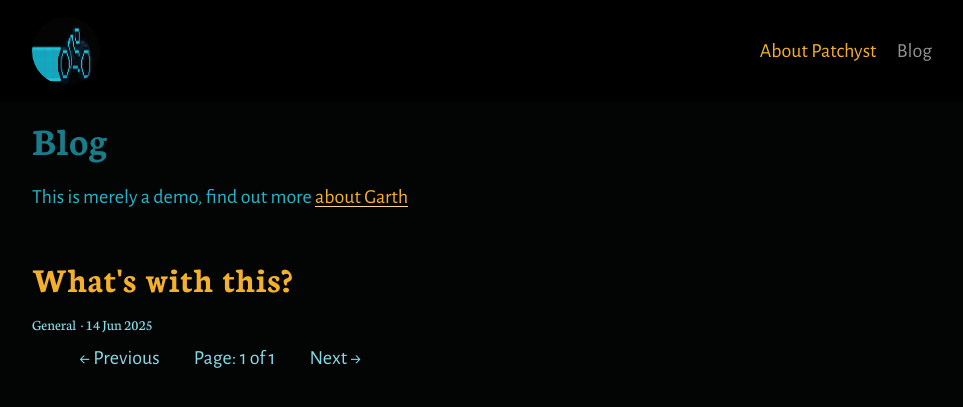
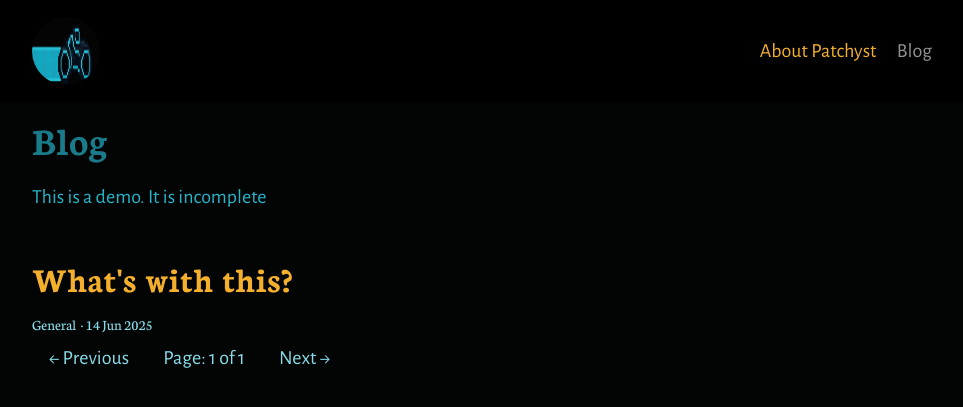
Before and after one commit to Patchyst/Patchyst.github.io, a Jekyll site: the page built from index.html, in a window 1280 px wide. Shown: the top 407 px of the page, without its empty margins (158-1121 px from the left). Built offline with Jekyll 4.4.1, drawn with Linux system fonts in a browser that asks for light colours; the list of posts is cut into pages by our own code.

Commit message:
removing

```diff
--- a/_config.yml
+++ b/_config.yml
@@ -39,7 +39,7 @@
   posts:
     title: Blog # Needed for Siteleaf
     output: true
-    description: "This is merely a demo, find out more [about Garth](about)" # The post list page content
+    description: "This is a demo. It is incomplete" # The post list page content
 
 # 6. Jekyll collections settings
 defaults:
```
